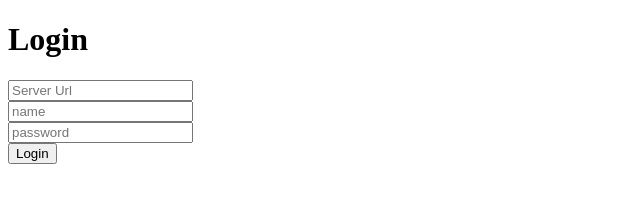
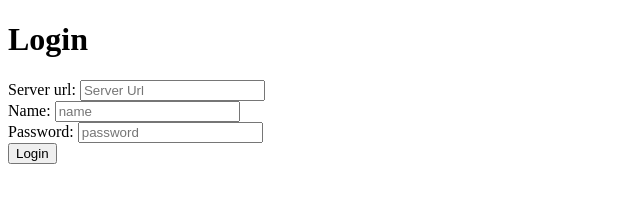
Before and after one commit to DavidEredics/Bleeper-client-web, a website: page login.html in a window 1280 px wide. Shown: the whole page, without its empty margins (0-640 px from the left). Drawn offline with Linux system fonts and the light colour scheme.

Commit message:
add labels for inputs

```diff
--- a/login.html
+++ b/login.html
@@ -12,8 +12,11 @@
   <h1>Login</h1>
   <div id="div-error"></div>
   <div id="login">
+    <label for="serverUrl">Server url:</label>
     <input type="text" id="serverUrl" placeholder="Server Url"><br>
+    <label for="name">Name:</label>
     <input type="text" id="name" placeholder="name"><br>
+    <label for="password">Password:</label>
     <input type="password" id="password" placeholder="password"><br>
     <button type="button" id="loginBtn">Login</button>
   </div>
```
Also changed, not shown: messages.html (+3 -1 lines).
